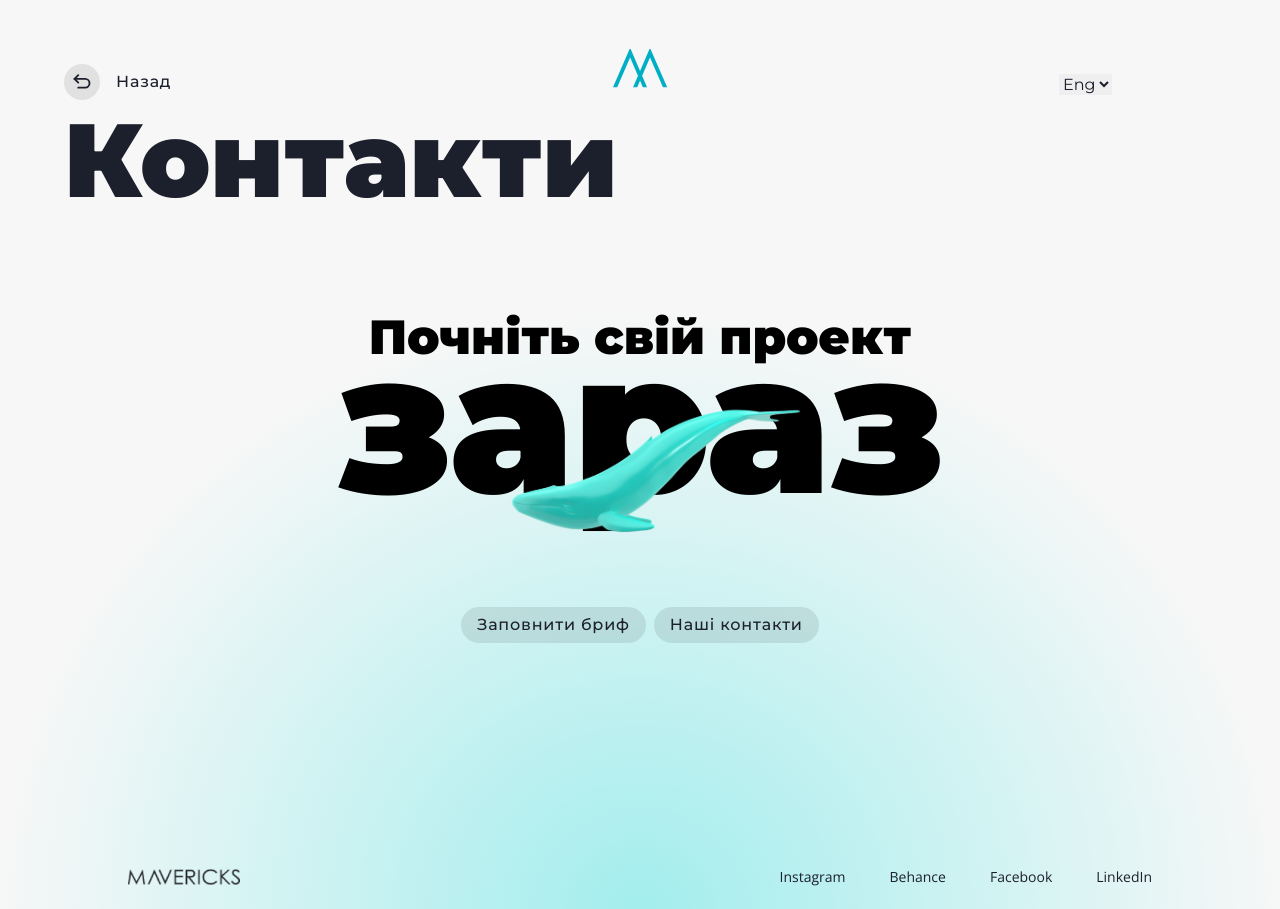
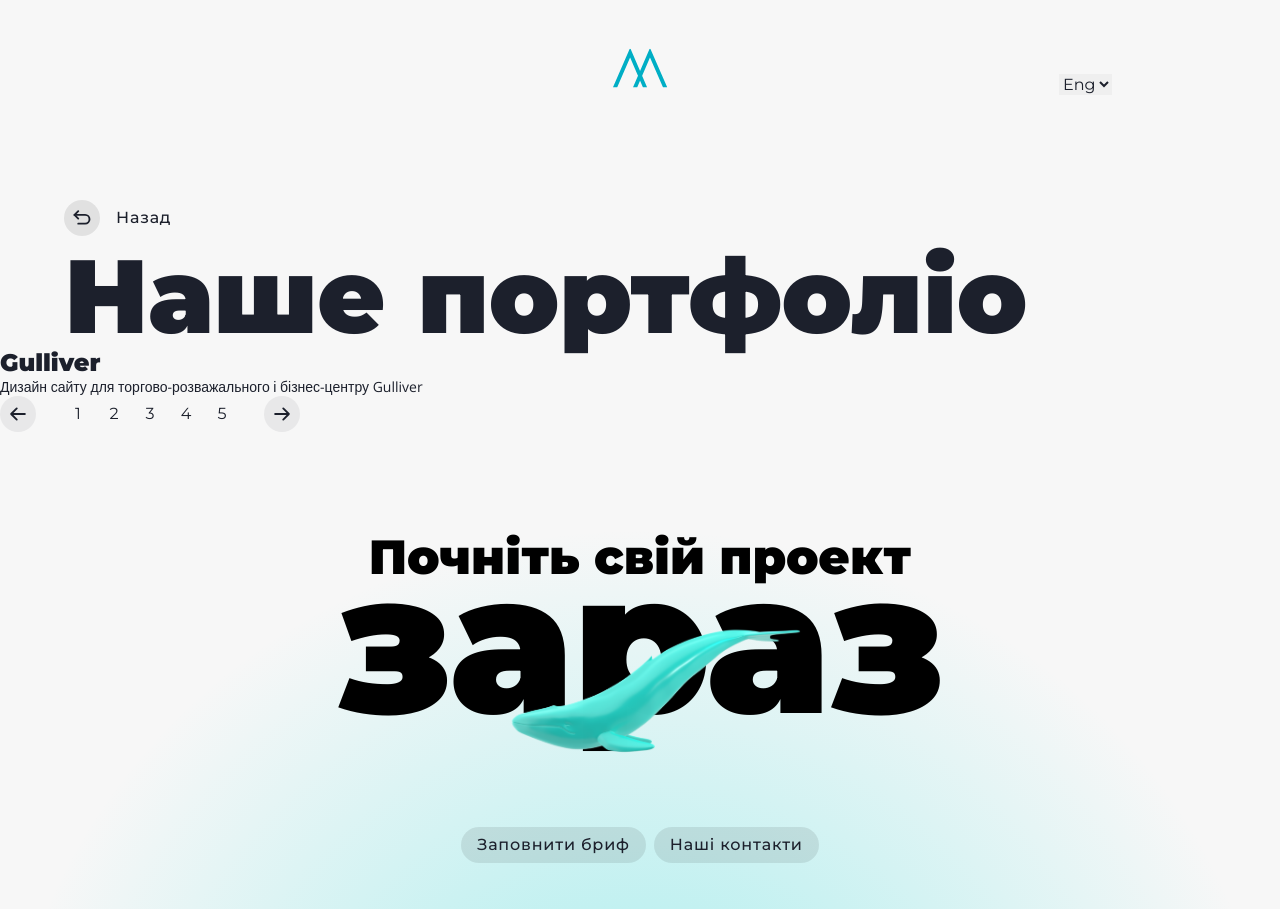
Before and after one commit to cubachatou/cctTemplate, a PHP site: page /portfolio.php in a window 1280 px wide. Shown: the top 909 px of the page. Run offline with PHP 8.4, Linux system fonts and the light colour scheme; style sheets or scripts are compiled from the project's sources.

Commit message:
folio in progress

```diff
--- a/portfolio.php
+++ b/portfolio.php
@@ -16,9 +16,49 @@
           </svg>
         </span>
         Назад</a>
-      <h1 class="page-heading__title">Контакти</h1>
+      <h1 class="page-heading__title">Наше портфоліо</h1>
     </div>
   </section>
+  <div class="folio-grid">
+    <div class="folio-grid__item folio-item">
+      <div class="folio-item__image -ibg_contain">
+        <img src="images/cases/Gulliver.jpg" alt="Gulliver">
+      </div>
+      <div class="folio-item__content">
+        <h2 class="folio-item__title h4">Gulliver</h2>
+        <span class="folio-item__sub-title capt-1">Дизайн сайту для торгово-розважального і бізнес-центру Gulliver</span>
+      </div>
+    </div>
+  </div>
+  <nav class="paggination">
+    <button type="button" class="paggination__arrow paggination__arrow__prev icon-wrapper">
+      <svg class="icon icon-arrow">
+        <use xlink:href="/images/svgMap.svg#icon-arrow"></use>
+      </svg>
+    </button>
+    <ul class="paggination__list">
+      <li class="paggination__item">
+        <a href="javascript:void(0)" class="paggination__link">1</a>
+      </li>
+      <li class="paggination__item">
+        <a href="javascript:void(0)" class="paggination__link">2</a>
+      </li>
+      <li class="paggination__item">
+        <a href="javascript:void(0)" class="paggination__link">3</a>
+      </li>
+      <li class="paggination__item">
+        <a href="javascript:void(0)" class="paggination__link">4</a>
+      </li>
+      <li class="paggination__item">
+        <a href="javascript:void(0)" class="paggination__link">5</a>
+      </li>
+    </ul>
+    <button type="button" class="paggination__arrow paggination__arrow__next icon-wrapper">
+      <svg class="icon icon-arrow rotate-180">
+        <use xlink:href="/images/svgMap.svg#icon-arrow"></use>
+      </svg>
+    </button>
+  </nav>
 </main>
 
 <!-- FOOTER -->
--- a/src/scss/base/components/__components.scss
+++ b/src/scss/base/components/__components.scss
@@ -9,6 +9,7 @@
 // @import "fullpage";
 // @import "ripple";
 // @import "swiper";
+@import "paggination";
 
 .section-heading {
 	display: flex;
--- /dev/null
+++ b/src/scss/base/components/_paggination.scss
@@ -0,0 +1,26 @@
+.paggination {
+	display: flex;
+	align-items: center;
+	gap: 1.5rem;
+	// .paggination__arrow
+	&__arrow {
+	}
+	// .paggination__list
+	&__list {
+		display: flex;
+		align-items: center;
+	}
+	// .paggination__item
+	&__item {
+		&._active {
+		}
+	}
+	// .paggination__link
+	&__link {
+		display: flex;
+		justify-content: center;
+		align-items: center;
+		width: 36px;
+		height: 36px;
+	}
+}
--- a/src/scss/base/layouts/__pages.scss
+++ b/src/scss/base/layouts/__pages.scss
@@ -1,6 +1,7 @@
 @import "home";
 @import "contact";
 @import "about";
+@import "portfolio";
 
 .page {
 	.menu-open & {
@@ -22,4 +23,11 @@
 			max-width: 1312px;
 		}
 	}
+	// .page_portfolio
+	&_portfolio {
+		padding-top: rem(136);
+		& [class*="__container"] {
+			max-width: 1312px;
+		}
+	}
 }
```
Also changed, not shown: src/scss/base/components/_pagging.scss (deleted, +0 -19 lines), src/scss/base/layouts/_portfolio.scss (added).
